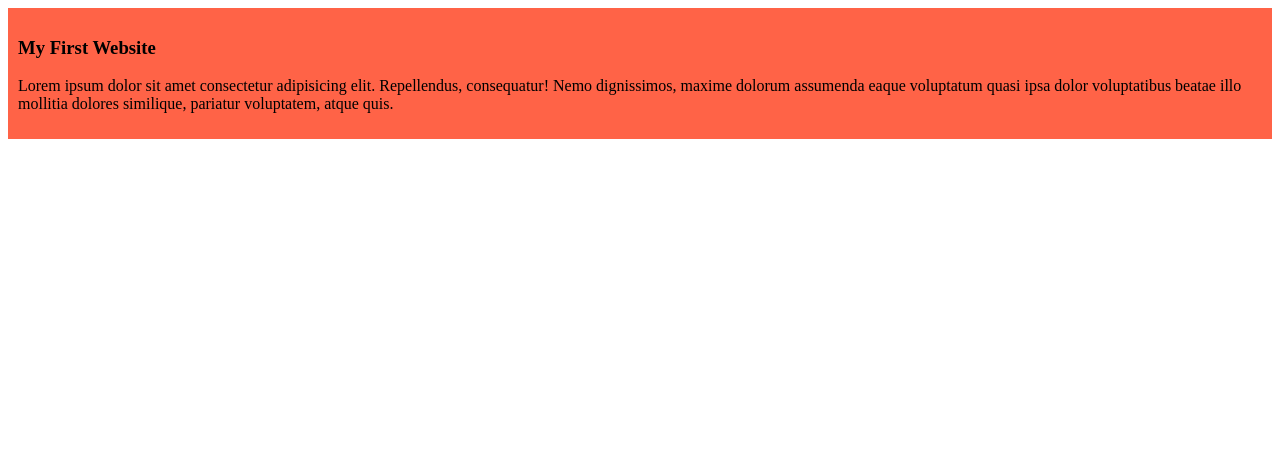
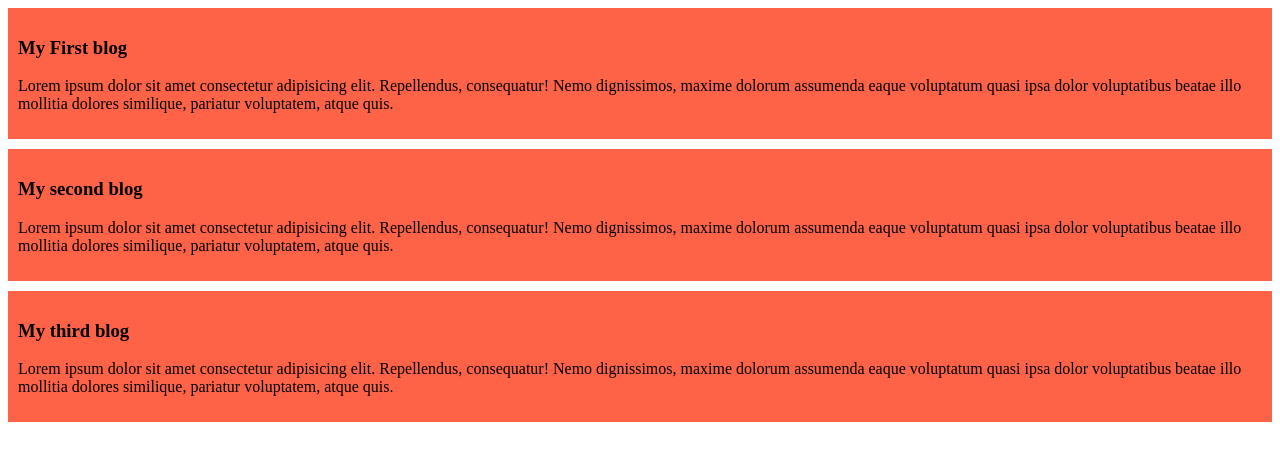
Before and after one commit to rafiq-coder/my-simple-website, a plain HTML site: page index.html in a window 1280 px wide. Drawn offline with Linux system fonts and the light colour scheme.

Commit message:
added the second and the third blog

```diff
--- a/index.html
+++ b/index.html
@@ -9,10 +9,23 @@
 </head>
 <body>
     <div>
-<h3>My First Website</h3>
+<h3>My First blog</h3>
 <p>Lorem ipsum dolor sit amet consectetur adipisicing elit. Repellendus, consequatur! Nemo dignissimos, maxime dolorum assumenda eaque voluptatum quasi ipsa dolor voluptatibus beatae illo mollitia dolores similique, pariatur voluptatem, atque quis.</p>
 
 
     </div>
+    <div>
+<h3>My second blog</h3>
+<p>Lorem ipsum dolor sit amet consectetur adipisicing elit. Repellendus, consequatur! Nemo dignissimos, maxime dolorum assumenda eaque voluptatum quasi ipsa dolor voluptatibus beatae illo mollitia dolores similique, pariatur voluptatem, atque quis.</p>
+
+
+    </div>
+    <div>
+<h3>My third blog</h3>
+<p>Lorem ipsum dolor sit amet consectetur adipisicing elit. Repellendus, consequatur! Nemo dignissimos, maxime dolorum assumenda eaque voluptatum quasi ipsa dolor voluptatibus beatae illo mollitia dolores similique, pariatur voluptatem, atque quis.</p>
+
+
+    </div>
+
 </body>
 </html>
--- a/styles/Blog.css
+++ b/styles/Blog.css
@@ -1,4 +1,5 @@
 div{
     background-color: tomato;
     padding: 10px;
+    margin-bottom: 10px;
 }
```
